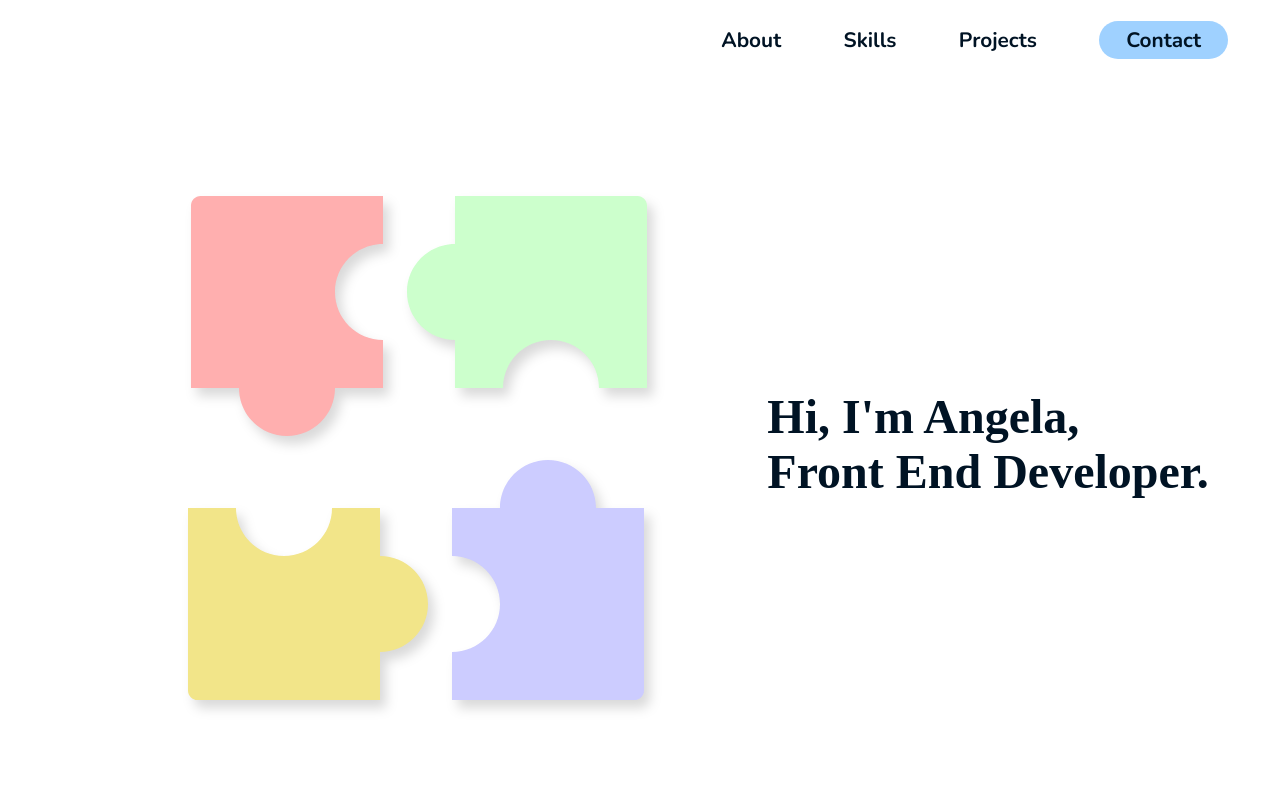
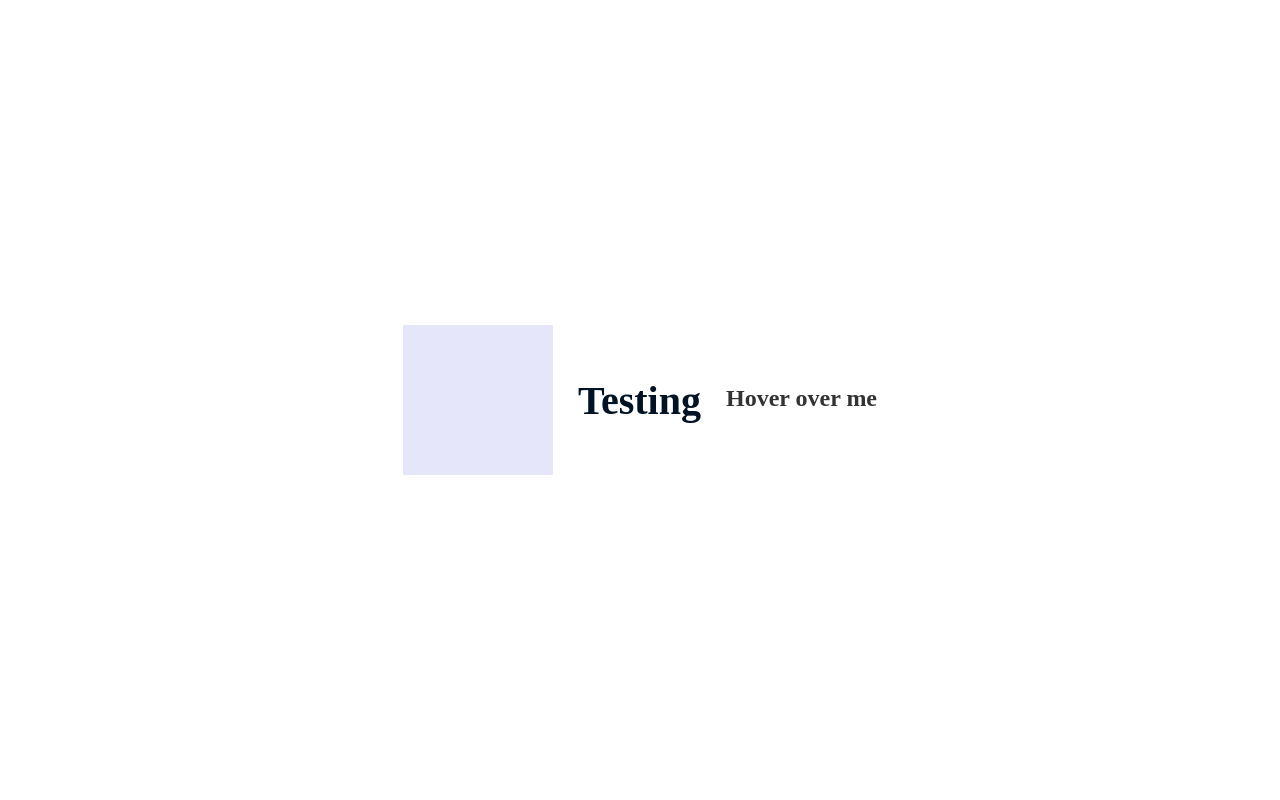
Before and after one commit to ang-riv/portfolio, a React (Create React App) app: page / in a window 1280 px wide. Shown: the top 800 px of the page. Built offline with nearby package versions, Linux system fonts and the light colour scheme; a web font is replaced by a local one.

Commit message:
Figured out how to animate bottom border on hover on text

```diff
--- a/package.json
+++ b/package.json
@@ -6,6 +6,7 @@
     "@testing-library/jest-dom": "^5.17.0",
     "@testing-library/react": "^13.4.0",
     "@testing-library/user-event": "^13.5.0",
+    "framer-motion": "^11.11.10",
     "react": "^18.3.1",
     "react-dom": "^18.3.1",
     "react-scripts": "5.0.1",
--- a/src/App.js
+++ b/src/App.js
@@ -1,21 +1,26 @@
 import "./style.css";
-import React, { useRef } from "react";
+import React, { useState, useRef } from "react";
 import Navigation from "./Navigation.js";
 import IntroSection from "./IntroSection.js";
 import AboutSection from "./AboutSection.js";
 import SkillsSection from "./SkillsSection.js";
 import ProjectsSection from "./ProjectsSection.js";
 import ContactSection from "./ContactSection.js";
+import { motion } from "framer-motion";
 
 function App() {
+  const [animateTest, setAnimateTest] = useState(false);
   const introRef = useRef(null);
   const aboutRef = useRef(null);
   const skillsRef = useRef(null);
   const projectsRef = useRef(null);
   const contactRef = useRef(null);
 
+  const [isHovered, setIsHovered] = useState(false);
   return (
     <div className="App">
+      {animateTest ? (
+        <>
           <Navigation
             aboutRef={aboutRef}
             skillsRef={skillsRef}
@@ -27,6 +32,60 @@ function App() {
           <SkillsSection ref={skillsRef} />
           <ProjectsSection ref={projectsRef} />
           <ContactSection ref={contactRef} />
+        </>
+      ) : (
+        <div
+          style={{
+            display: "flex",
+            alignItems: "center",
+            justifyContent: "center",
+            height: "100vh",
+          }}
+        >
+          <motion.div
+            style={{
+              height: "150px",
+              width: "150px",
+              backgroundColor: "lavender",
+            }}
+            initial={{ opacity: 0, scale: 0.5 }}
+            animate={{ opacity: 1, scale: 1 }}
+            transition={{ duration: 0.5 }}
+          ></motion.div>
+          <motion.h2
+            style={{ width: "calc-size(fit-content, size + 50px)" }}
+            whileHover={{ borderBottom: "3px solid lightBlue" }}
+          >
+            Testing
+          </motion.h2>
+          <motion.h3
+            style={{
+              position: "relative",
+              display: "inline-block",
+              fontSize: "24px",
+              color: "#333",
+              paddingBottom: "4px",
+            }}
+            onHoverStart={() => setIsHovered(true)}
+            onHoverEnd={() => setIsHovered(false)}
+          >
+            Hover over me
+            <motion.div
+              style={{
+                position: "absolute",
+                bottom: 0,
+                left: 0,
+                height: "2px",
+                width: "100%",
+                backgroundColor: " blue",
+                transformOrigin: "left",
+              }}
+              animate={{ scaleX: isHovered ? 1 : 0 }}
+              transition={{ duration: 0.4 }}
+            />
+          </motion.h3>
+        </div>
+      )}
     </div>
   );
 }
```
Also changed, not shown: 1 other file (tests, documents, lock files or other folders). Lines whose indentation alone changed are shown as unchanged.
